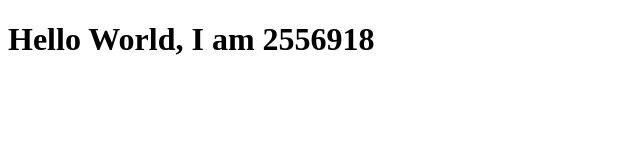
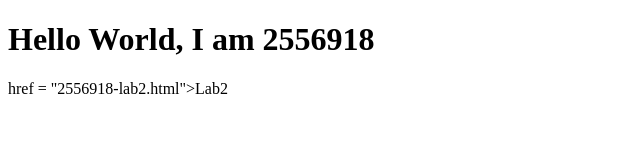
Before and after one commit to Lonewolftotheworld/Software_design_2556918, a plain HTML site: page index.html in a window 1280 px wide. Shown: the whole page, without its empty margins (0-640 px from the left). Drawn offline with Linux system fonts and the light colour scheme.

Commit message:
Update index.html
I Updated index.html and added the link that will take us to Lab2 which contains my Portfolio

```diff
--- a/index.html
+++ b/index.html
@@ -2,5 +2,6 @@
 <html>
 <body>
 <h1>Hello World, I am 2556918 </h1>
+<a>href = "2556918-lab2.html">Lab2 </a>
 </body>
 </html>
```
